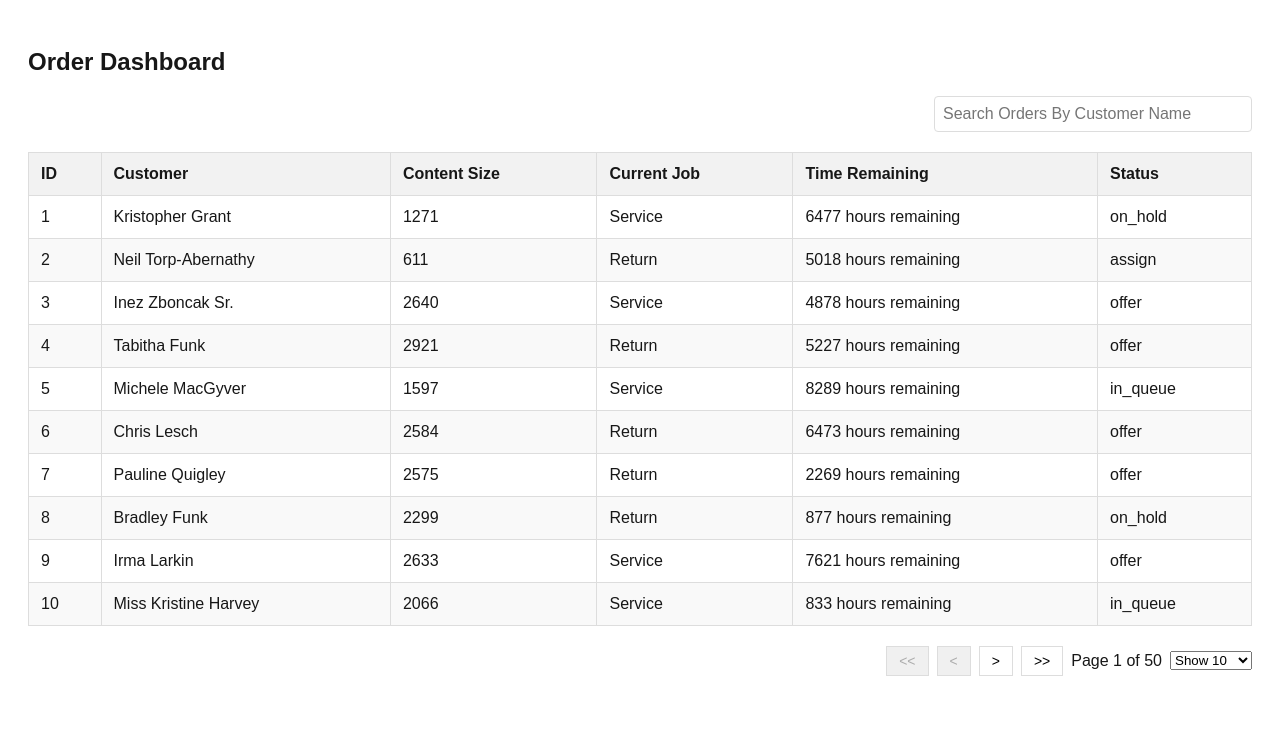
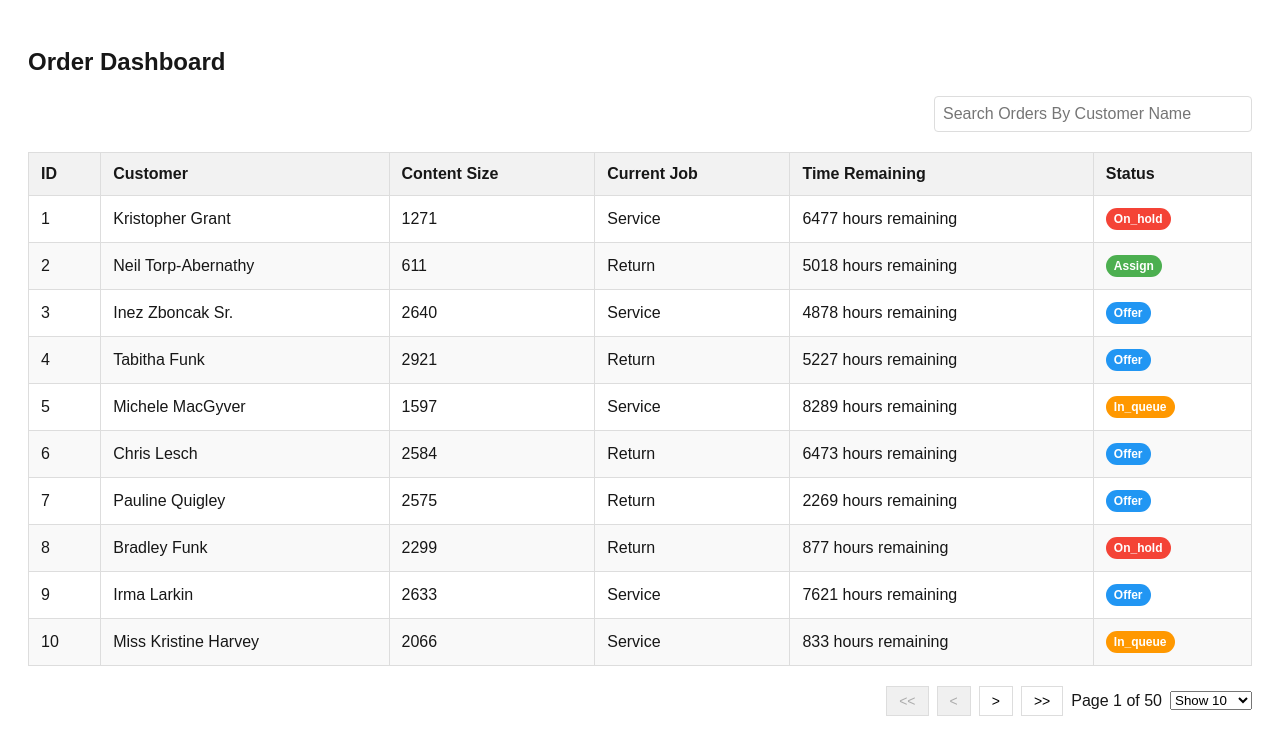
Before and after one commit to nandeep-biztech/proofed-order-management-task, a Next.js app: page / in a window 1280 px wide. Shown: the top 754 px of the page. Built offline with nearby package versions, Linux system fonts and the light colour scheme.

Commit message:
feat: manage badges for status

```diff
--- a/src/components/order-table.tsx
+++ b/src/components/order-table.tsx
@@ -1,6 +1,7 @@
 import { flexRender, Table } from "@tanstack/react-table";
 import {
   Button,
+  StatusBadge,
   StyledPagination,
   StyledTable,
   StyledTableCell,
@@ -9,7 +10,7 @@ import {
   StyledTableRow,
   TableContainer,
 } from "./styles/order-table.styles";
-import { IOrder } from "@/types/order";
+import { IOrder, OrderStatus } from "@/types/order";
 
 export type OrderTableProps = {
   table: Table<IOrder>;
@@ -39,7 +40,11 @@ export function OrderTable({ table }: OrderTableProps) {
               <StyledTableRow key={row.id}>
                 {row.getVisibleCells().map((cell) => (
                   <StyledTableCell key={cell.id}>
-                    {flexRender(cell.column.columnDef.cell, cell.getContext())}
+                    {cell.column.id === "status" ? (
+                      <StatusBadge status={cell.getValue<OrderStatus>()} >{cell.getValue<OrderStatus>()}</StatusBadge>
+                    ) : (
+                      flexRender(cell.column.columnDef.cell, cell.getContext())
+                    )}
                   </StyledTableCell>
                 ))}
               </StyledTableRow>
--- a/src/components/styles/order-table.styles.tsx
+++ b/src/components/styles/order-table.styles.tsx
@@ -1,7 +1,8 @@
+import { OrderStatus } from "@/types/order";
 import styled from "styled-components";
 
 export const TableContainer = styled.div`
-  max-height: 500px; // Set a fixed height for the scrollable area
+  max-height: 520px; // Set a fixed height for the scrollable area
   overflow-y: auto; // Enables vertical scrolling if content overflows
   margin-bottom: 20px; // Adds space below the table
 `;
@@ -55,3 +56,22 @@ export const Button = styled.button`
     background-color: #f0f0f0;
   }
 `;
+
+const statusColors = {
+  in_queue: "#ff9800",
+  on_hold: "#f44336",
+  offer: "#2196f3",
+  assign: "#4caf50",
+};
+
+export const StatusBadge = styled.span<{ status: OrderStatus }>`
+  display: inline-block;
+  padding: 4px 8px;
+  color: #fff;
+  font-size: 12px;
+  font-weight: 600;
+  border-radius: 12px;
+  text-transform: capitalize;
+
+  background-color: ${({ status }) => statusColors[status]};
+`;
--- a/src/sections/dashboard/view/dashboard-view.tsx
+++ b/src/sections/dashboard/view/dashboard-view.tsx
@@ -12,9 +12,13 @@ import {
 import dayjs from "dayjs";
 import { useDebounce } from "@/hooks/use-debounce";
 import { OrderTable } from "@/components/order-table";
-import { Container, SearchInput, SearchWrapper, Title } from "@/components/styles/dashboard-view.styles";
+import {
+  Container,
+  SearchInput,
+  SearchWrapper,
+  Title,
+} from "@/components/styles/dashboard-view.styles";
 import Loading from "@/app/loading";
-
 
 export function DashboardView() {
   const [clinetPagination, setClinetPagination] = useState({
@@ -80,7 +84,10 @@ export function DashboardView() {
         header: "Time Remaining",
         cell: ({ getValue }) => calculateTimeRemaining(getValue<string>()),
       },
-      { accessorKey: "status", header: "Status" },
+      {
+        accessorKey: "status",
+        header: "Status",
+      },
     ],
     []
   );
@@ -102,7 +109,7 @@ export function DashboardView() {
     setClinetPagination((prev) => ({ ...prev, pageIndex: 0 }));
   }, [searchQuery]);
 
-  if (isLoading) return <Loading/>;
+  if (isLoading) return <Loading />;
   if (error instanceof Error) return <div>Error: {error.message}</div>;
 
   return (
@@ -118,8 +125,7 @@ export function DashboardView() {
         />
       </SearchWrapper>
 
-      <OrderTable  table={table} />
-
+      <OrderTable table={table} />
     </Container>
   );
 }
--- a/src/sections/loading-screen/loading-screen-view.tsx
+++ b/src/sections/loading-screen/loading-screen-view.tsx
@@ -7,7 +7,7 @@ export const LoadingScreenView = () => {
         display: "flex",
         justifyContent: "center",
         alignItems: "center",
-        height: "100vh",
+        height: "98vh",
         fontSize: "2rem",
       }}
     >
```
